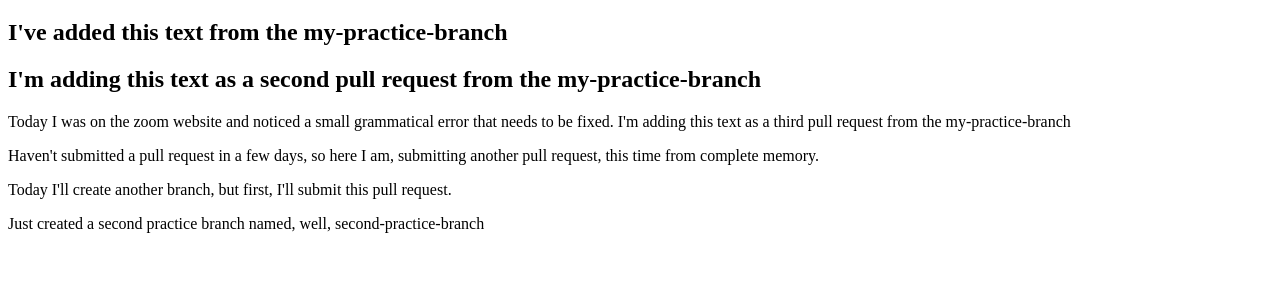
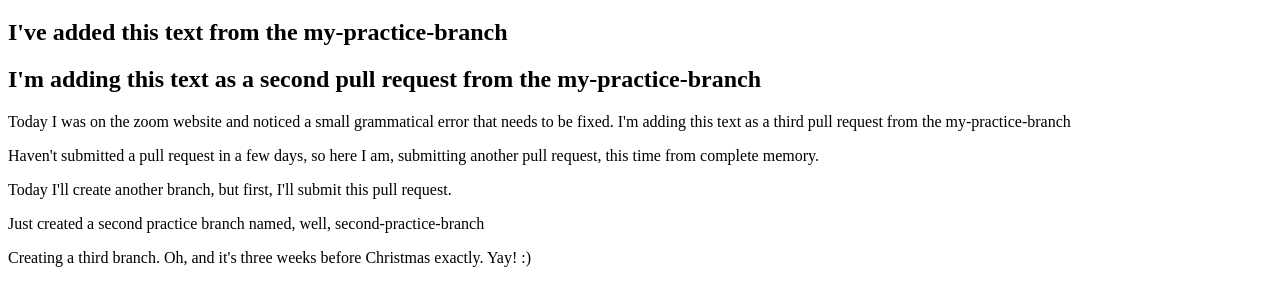
Before and after one commit to yashiraj/pull_request_sim, a plain HTML site: page index.html in a window 1280 px wide. Shown: the part 61-366 px from the top of the page. Drawn offline with Linux system fonts and the light colour scheme.

Commit message:
Created third branch to push Christmas memo

```diff
--- a/index.html
+++ b/index.html
@@ -20,6 +20,7 @@
     <p> Haven't submitted a pull request in a few days, so here I am, submitting another pull request, this time from complete memory.</p>
     <p> Today I'll create another branch, but first, I'll submit this pull request.</p>
     <p> Just created a second practice branch named, well, second-practice-branch </p>
+    <p>Creating a third branch. Oh, and it's three weeks before Christmas exactly. Yay! :)</p>
 
 </div>
 </html>
```
